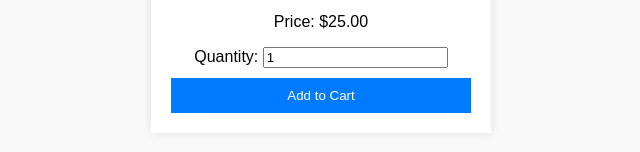
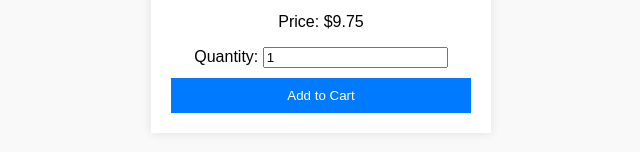
Before and after one commit to Kenzaii/ordering-system-frontend, a plain HTML site: page index.html in a window 1280 px wide. Shown: the part 598-750 px from the top of the page, 319-959 px from the left. Drawn offline with Linux system fonts and the light colour scheme.

Commit message:
Update index.html

```diff
--- a/index.html
+++ b/index.html
@@ -21,7 +21,7 @@
         <div id="product" class="section" style="display: block;">
             <img src="https://encrypted-tbn2.gstatic.com/images?q=tbn:ANd9GcQteM5g0j_Un0BQ8q6qDJjspEyFa6QLNgpxeLSijS6ci9ZhPoAG" alt="Product Image" class="product-image">
             <h2>Product Name: Super Widget</h2>
-            <p>Price: $25.00</p>
+            <p>Price: $9.75</p>
             <label for="quantity">Quantity:</label>
             <input type="number" id="quantity" name="quantity" min="1" value="1">
             <button onclick="addToCart()">Add to Cart</button>
```
